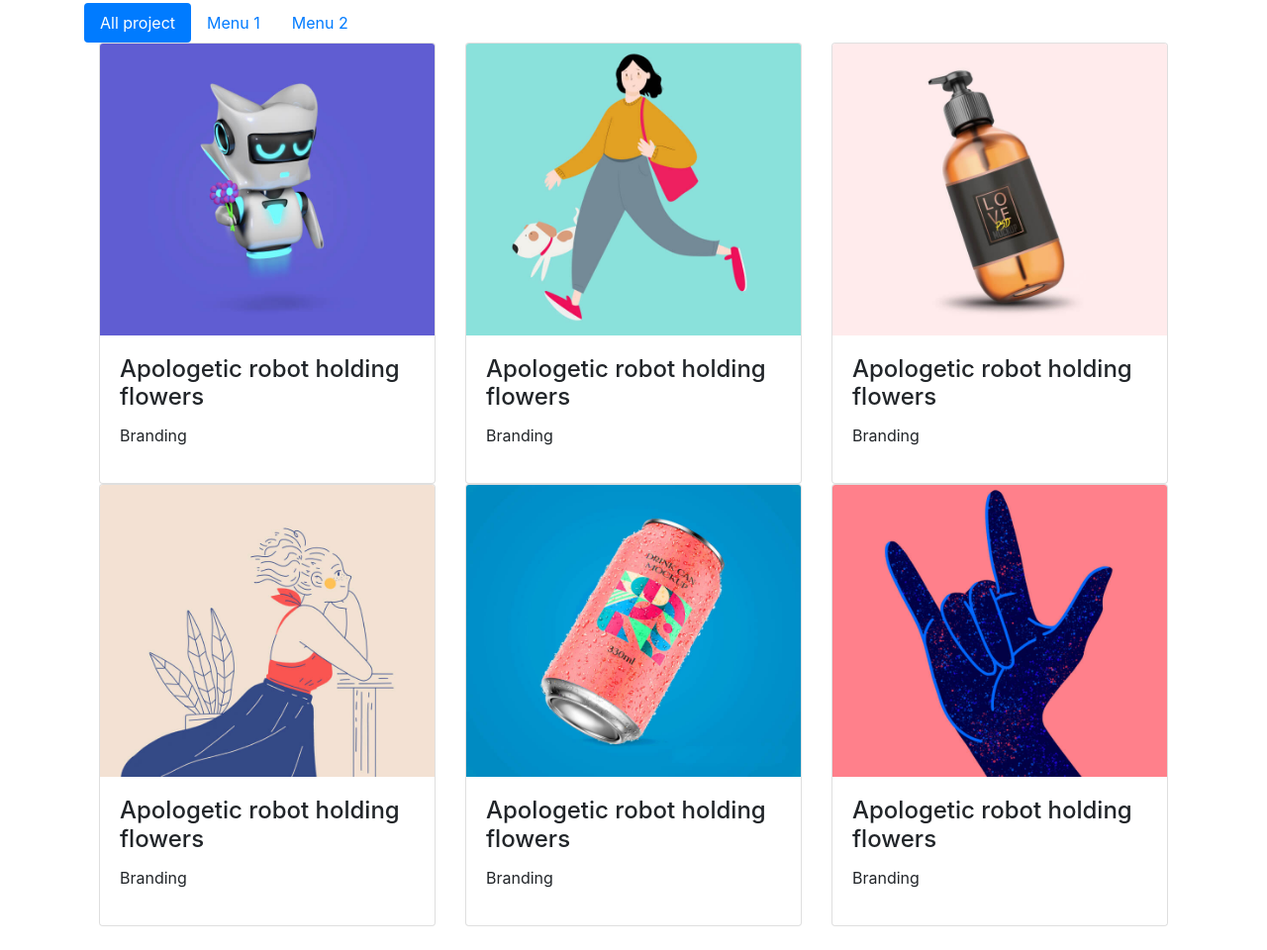
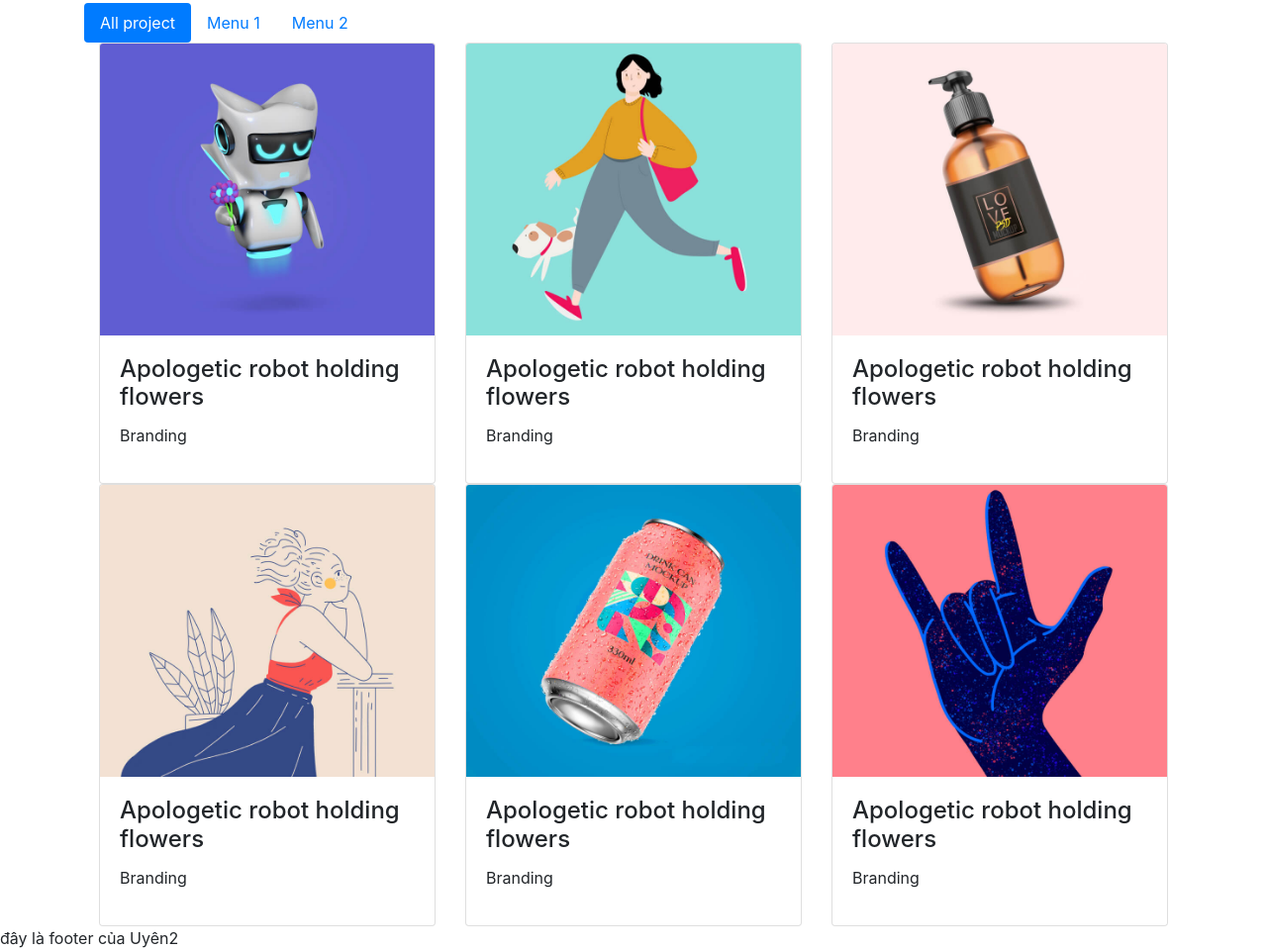
Before and after one commit to myuyen2111/BC22-DemoGit, a plain HTML site: page index.html in a window 1280 px wide. Shown: the part 813-1773 px from the top of the page at 99% size. Before the commit the page ends 1749 px from the top, so only its background shows below. Drawn offline with nearby package versions, Linux system fonts and the light colour scheme.

Commit message:
footer by uyen2

```diff
--- a/index.html
+++ b/index.html
@@ -205,7 +205,7 @@
         </div>
       </div>
     </section>
-
+<footer>đây là footer của Uyên2</footer>
     <!-- Optional JavaScript -->
     <!-- jQuery first, then Popper.js, then Bootstrap JS -->
     <script
```
